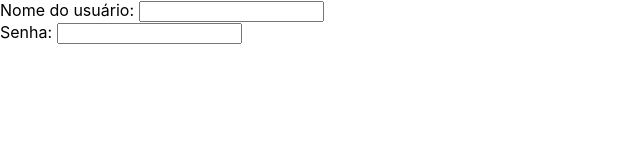
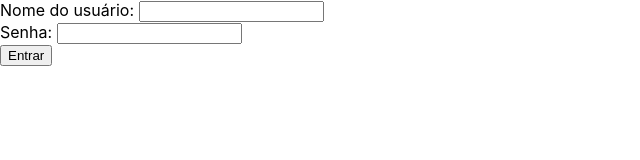
Before and after one commit to marcellsd/cadastro-de-dragoes, a React (Create React App) app: page / in a window 1280 px wide. Shown: the top 160 px of the page, without its empty margins (0-640 px from the left). Built offline with nearby package versions, Linux system fonts and the light colour scheme.

Commit message:
Add btton and testing errors

```diff
--- a/src/components/UserLogin.tsx
+++ b/src/components/UserLogin.tsx
@@ -1,5 +1,5 @@
-import { checkPrime } from "crypto";
-import { useState } from "react";
+
+import {FormEvent, useState } from "react";
 
 
 
@@ -9,13 +9,18 @@ export function UserLogin(){
     const [errors, setErrors] = useState<{[name: string]:string}>({})
     const [touched, setTouched] = useState<{[name: string]:boolean}>({})
 
-    let login = false
 
-    function submit(){
+
+    function submit(e:FormEvent){
+        let userNameOK = false
+        let userPasswordOK = false
         if ((userName === "marcell" || userName === "vitor")
             && userPassword === "password"){
-            login = true
+                userNameOK = check(userName,required,userName)
+                userPasswordOK = check(userPassword,required,userPassword)
         }
+        if (userNameOK && userPasswordOK)
+        console.log("Entrou")
     }
     function setError(name: string, error: string) {
         setErrors(prevErrors => ({ ...prevErrors, [name]: error }))
@@ -63,11 +68,17 @@ export function UserLogin(){
             <div className="error">{ errors['userPassword'] }</div>
         </div>
     )
+    const button = <div>
+    <div>
+      <input type="submit" value="Entrar" />
+    </div>
+  </div>
 
     return(
         <form onSubmit={submit}>
             {userNameElm}
             {userPasswordElm}
+            {button}
         </form>
     )
 }
```
